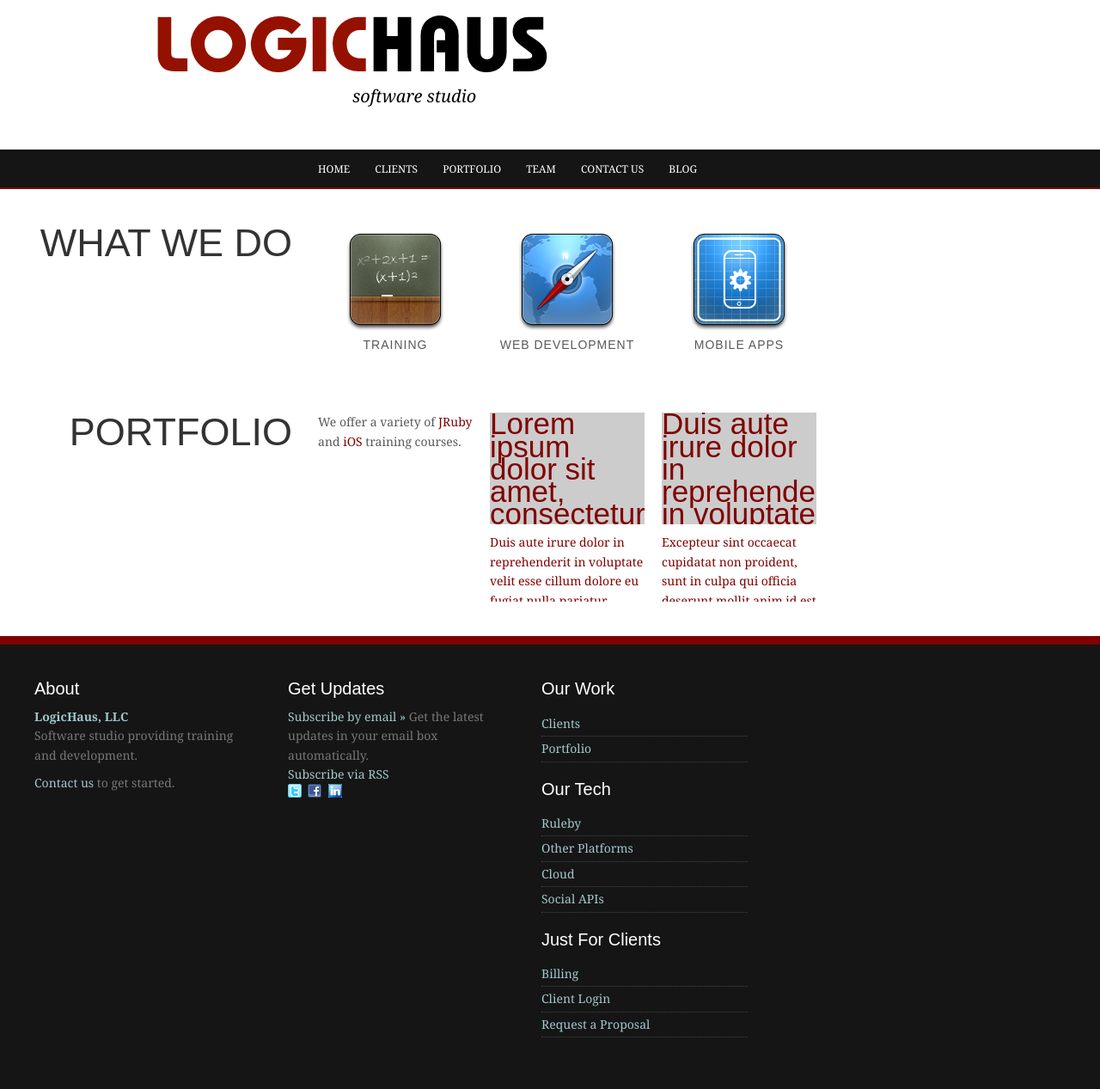
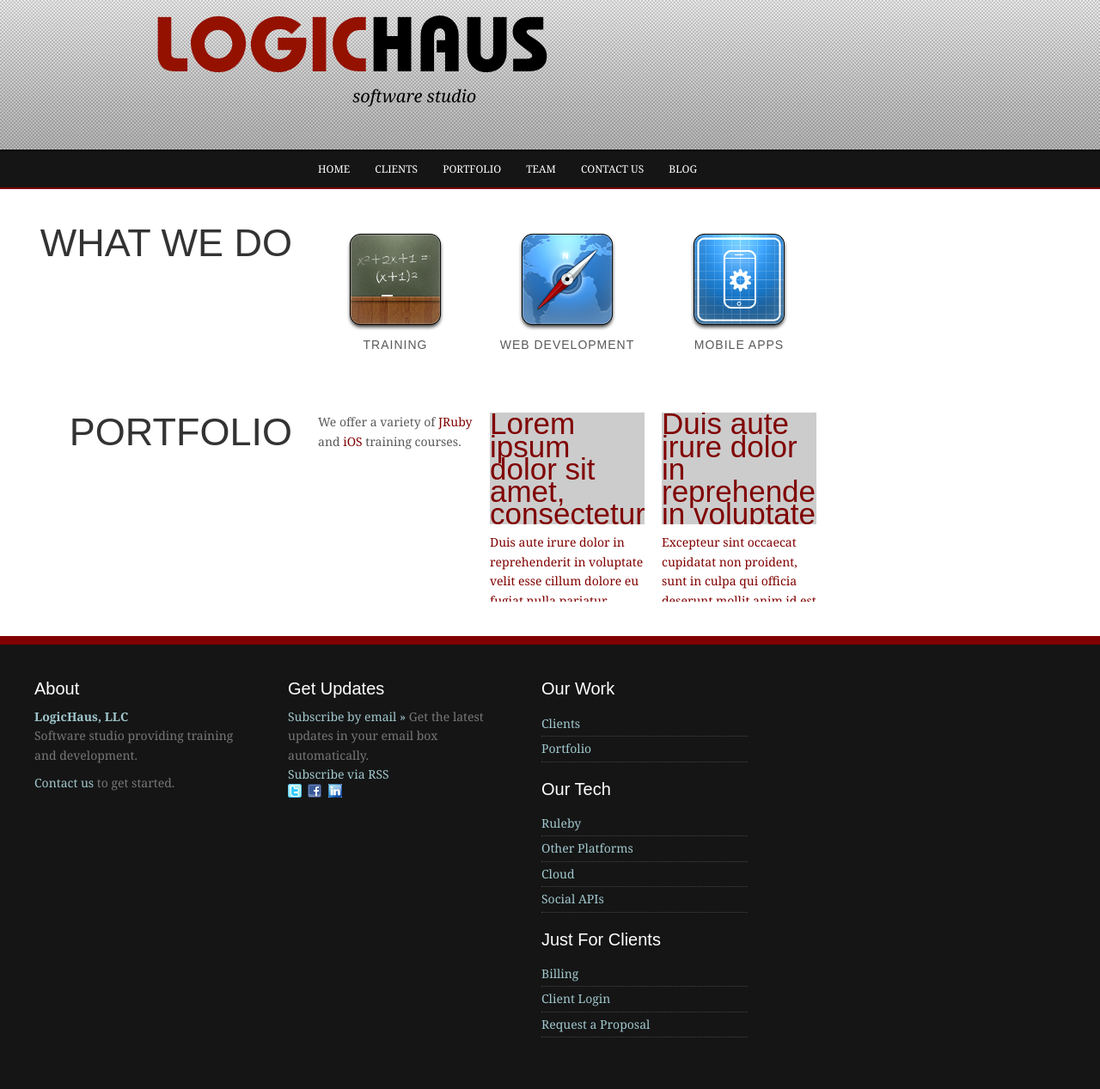
Before and after one commit to logichaus/logichaus.github.com, a Jekyll site: the page built from index.html, in a window 1280 px wide. Shown: the whole page at 86% size. Built offline with Jekyll 4.4.1, drawn with Linux system fonts in a browser that asks for light colours; some web fonts are replaced.

Commit message:
fixing header background

```diff
--- a/css/redblack/master.css
+++ b/css/redblack/master.css
@@ -1,7 +1,7 @@
 #header-container{
   padding: 40px 0px 40px 40px;
   border-bottom: 2px solid #000;
-  background: url(../../extra/BGGradientTile.gif) 0 -400px;
+  background: url(../../images/BGGradientTile.gif) 0 -400px;
 }
 #pages-container{
   background: #151515;
```
